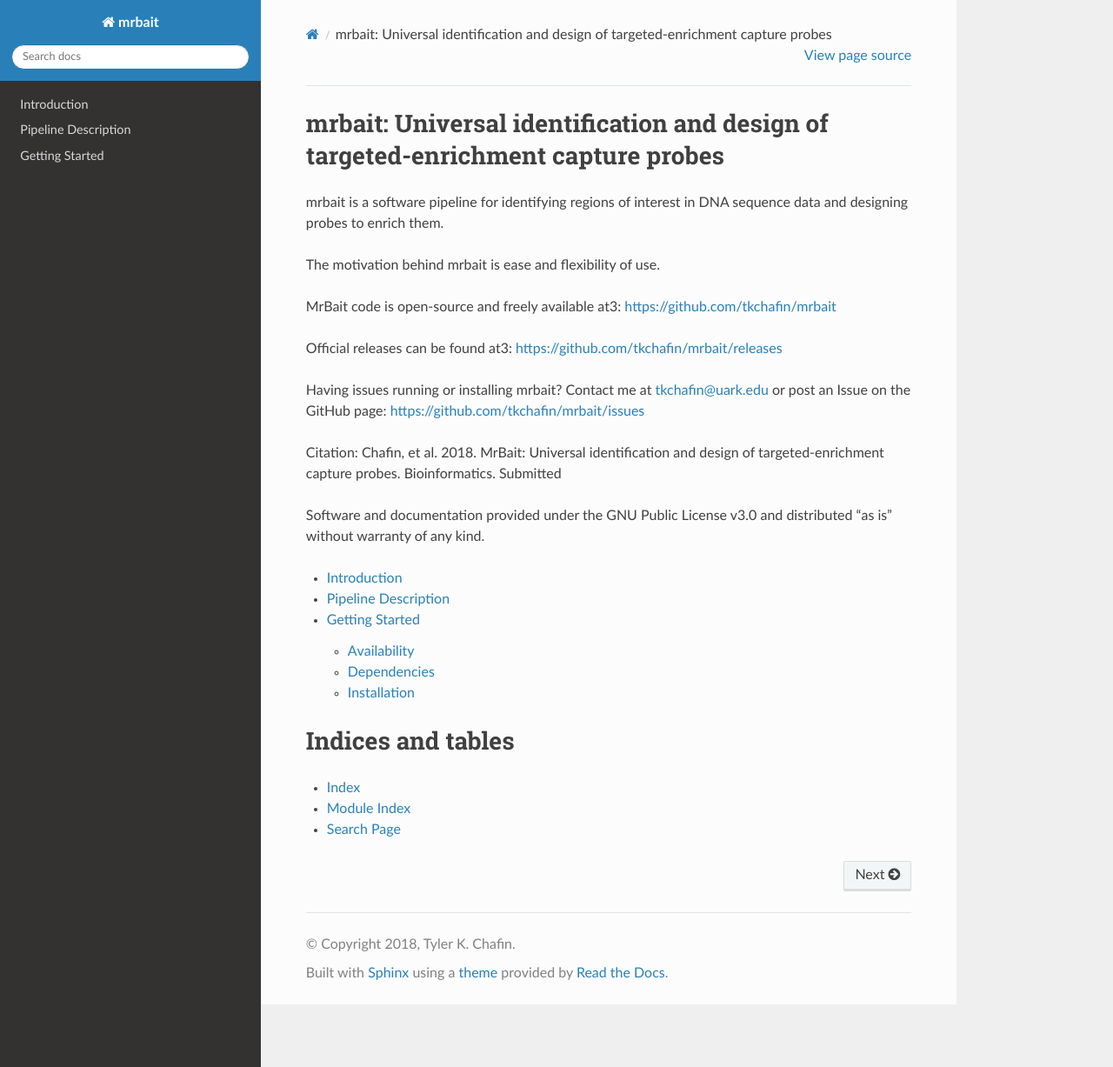
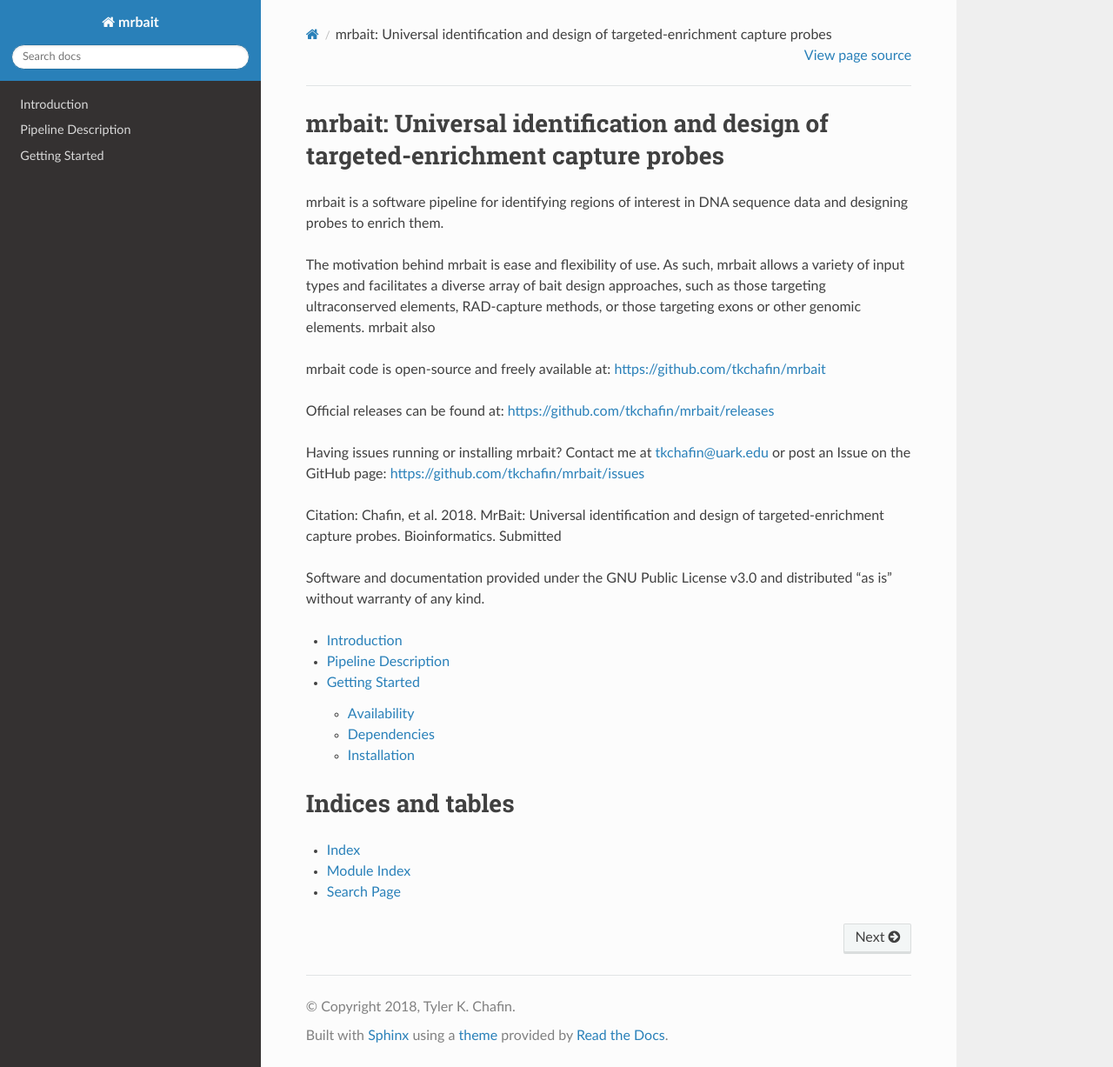
Before and after one commit to tkchafin/mrbait, a Sphinx documentation site: the page built from docs/index.rst, in a window 1280 px wide and 1227 px high. Shown: the whole window at 87% size. Built offline with Sphinx 7.4.7 and the Read the Docs theme 2.0.0, drawn with Linux system fonts in a browser that asks for light colours.

Commit message:
docs update

```diff
--- a/docs/index.rst
+++ b/docs/index.rst
@@ -12,12 +12,15 @@ mrbait: Universal identification and design of targeted-enrichment capture probe
 mrbait is a software pipeline for identifying regions of interest in DNA
 sequence data and designing probes to enrich them.
 
-The motivation behind mrbait is ease and flexibility of use.
+The motivation behind mrbait is ease and flexibility of use. As such, mrbait
+allows a variety of input types and facilitates a diverse array of bait design
+approaches, such as those targeting ultraconserved elements, RAD-capture methods,
+or those targeting exons or other genomic elements. mrbait also
 
-MrBait code is open-source and freely available at3:
+mrbait code is open-source and freely available at:
 https://github.com/tkchafin/mrbait
 
-Official releases can be found at3:
+Official releases can be found at:
 https://github.com/tkchafin/mrbait/releases
 
 Having issues running or installing mrbait? Contact me at tkchafin@uark.edu
--- a/docs/installation.rst
+++ b/docs/installation.rst
@@ -50,7 +50,7 @@ source tool for metagenomics. PeerJ. 4:e2584. Doi: 10.7717/peerj.2584
 
 Installation
 ------------
-By far the easiest way to acquire and install MrBait is via _conda, a command line interface
+By far the easiest way to acquire and install MrBait is via conda_, a command line interface
 for managing and installing packages. Download and install Anaconda for Python 3.6 here:
 https://www.anaconda.com/download/. If you are wanting a minimal environment, or a faster
 install, you can also use the Miniconda distribution (https://conda.io/miniconda.html) with
```
Also changed, not shown: 8 other files.
